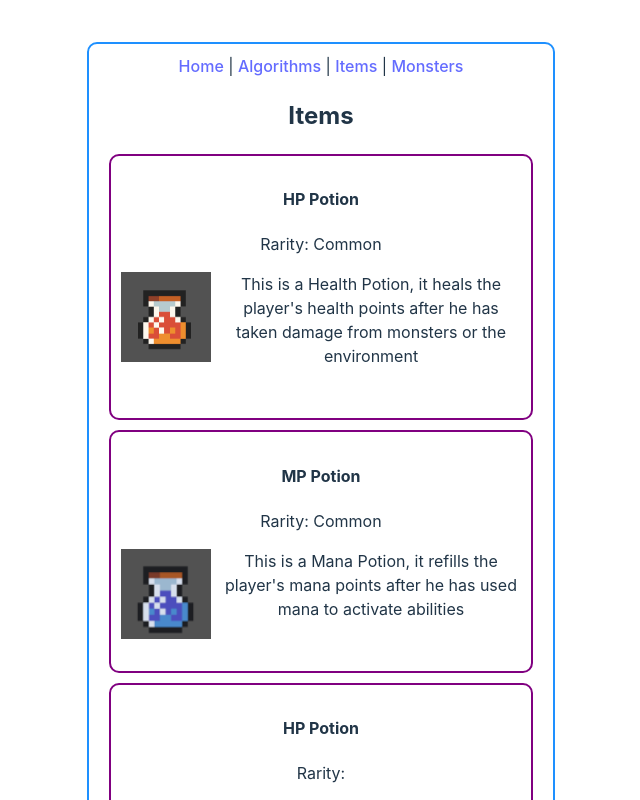
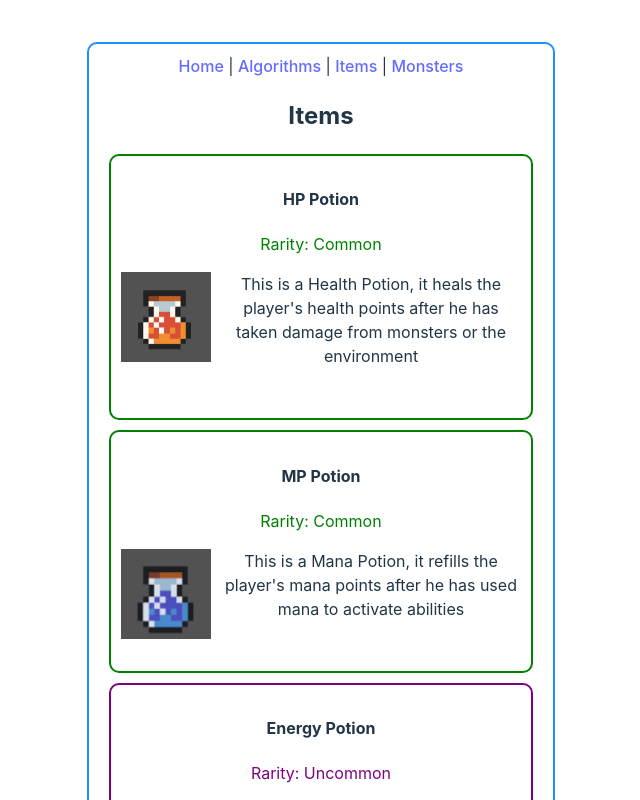
Before and after one commit to mogixq/Unity_Proj_React, a React (Vite) app: page /items in a window 1280 px wide. Shown: the top 800 px of the page, without its empty margins (319-959 px from the left). Built offline with nearby package versions, Linux system fonts and the light colour scheme.

Commit message:
some design

```diff
--- a/src/Index.jsx
+++ b/src/Index.jsx
@@ -20,6 +20,9 @@ function Index() {
           In this wikipedia of the Computer Science project you can read about
           the algorithms, items, and monsters in the game
         </p>
+        <p>
+          this is a Roguelike game, made in the unity engine in C#.
+        </p>
       </div>
     </div>
   );
--- a/src/ItemCard.jsx
+++ b/src/ItemCard.jsx
@@ -5,14 +5,16 @@ function ItemCard(props) {
     <>
       <div
         style={{
-          border: "solid purple 2px",
+          border: `solid ${props.RarColor} 2px`,
           margin: 10,
           padding: 10,
           borderRadius: 10,
         }}
       >
         <h4>{props.name}</h4>
-        <p>Rarity: {props.rarity}</p>
+        <p style={{
+            color: `${props.RarColor}`
+        }}>Rarity: {props.rarity}</p>
         <img
           src={props.ImgSrc}
           alt="img couldnt show"
--- a/src/Items.jsx
+++ b/src/Items.jsx
@@ -9,13 +9,16 @@ function Items() {
     const MP_Desc = "This is a Mana Potion, it refills the player's mana points after he has used mana to activate abilities"
     const MP_Img = `.\\images\\MP.png`
 
+    const EG_Desc = "This is an energy Potion, it gives a player temporary monement speed buff, allowing the player to evade monsters and traverse the map quicker. almost like an energy drink"
+    const EG_Img = `.\\images\\EG.png`
+
   return (
     <>
     <h2>Items</h2>
-    <ItemCard name ='HP Potion' info ={HP_Desc} ImgSrc={HP_Img} rarity ='Common'/>
-    <ItemCard name ='MP Potion' info ={MP_Desc} ImgSrc={MP_Img} rarity ='Common'/>
-    <ItemCard name ='HP Potion' info ={HP_Desc} ImgSrc={HP_Img}/>
-    <ItemCard name ='HP Potion' info ={HP_Desc} ImgSrc={HP_Img}/>
+    <ItemCard name ='HP Potion' info ={HP_Desc} ImgSrc={HP_Img} rarity ='Common' RarColor ='green'/>
+    <ItemCard name ='MP Potion' info ={MP_Desc} ImgSrc={MP_Img} rarity ='Common' RarColor='green'/>
+    <ItemCard name ='Energy Potion' info ={EG_Desc} ImgSrc={EG_Img} rarity ='Uncommon' RarColor='purple'/>
+    <ItemCard name ='HP Potion' info ={HP_Desc} ImgSrc={HP_Img} rarity ='Rare' RarColor='Orange'/>
     <button onClick={() => window.scrollTo(0, 0)}>Scroll to top</button>
     </>
   )
```
Also changed, not shown: src/App.jsx (+7 -0 lines), images/EG.png (added), images/MaxHP.png (added).
